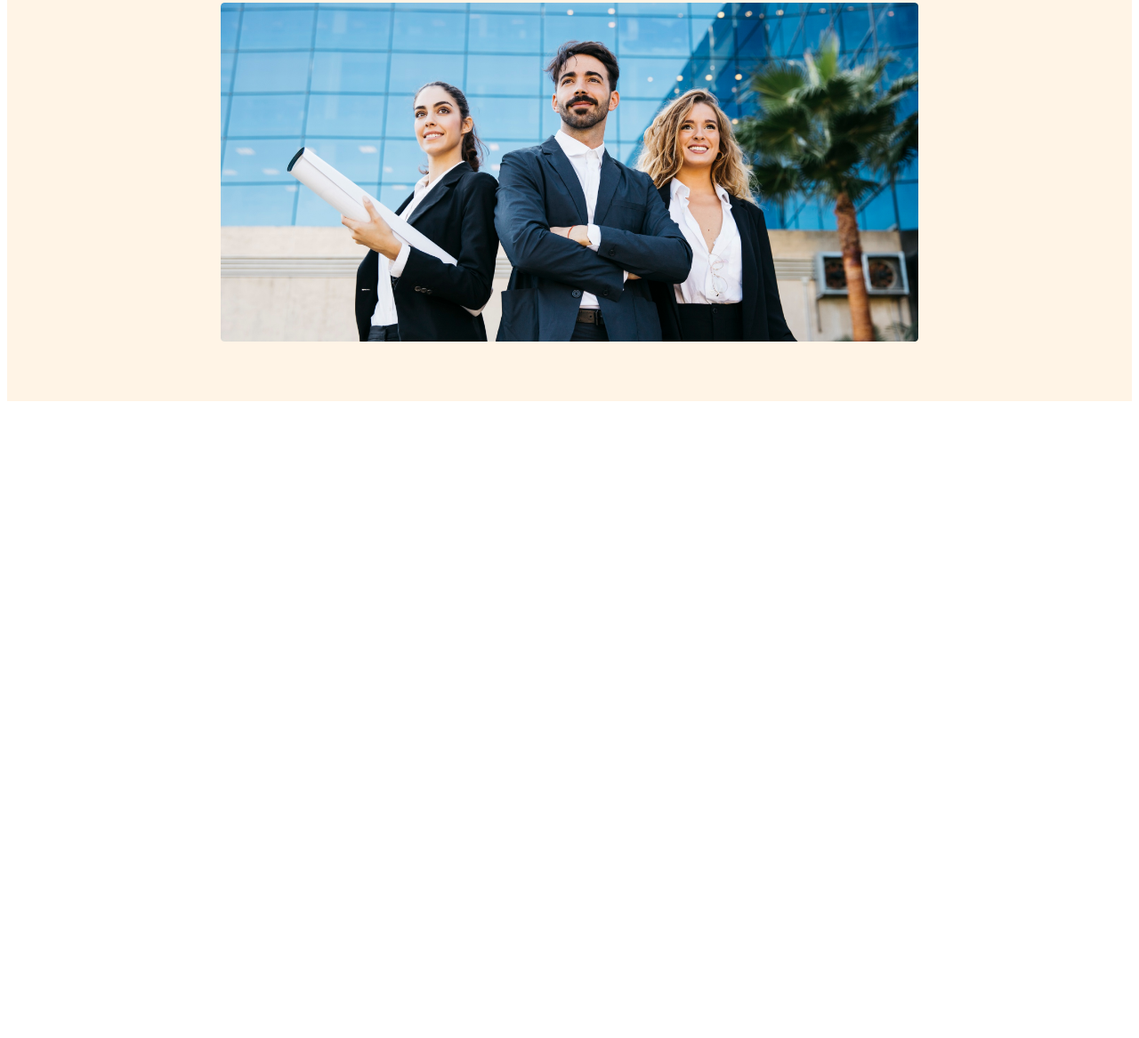
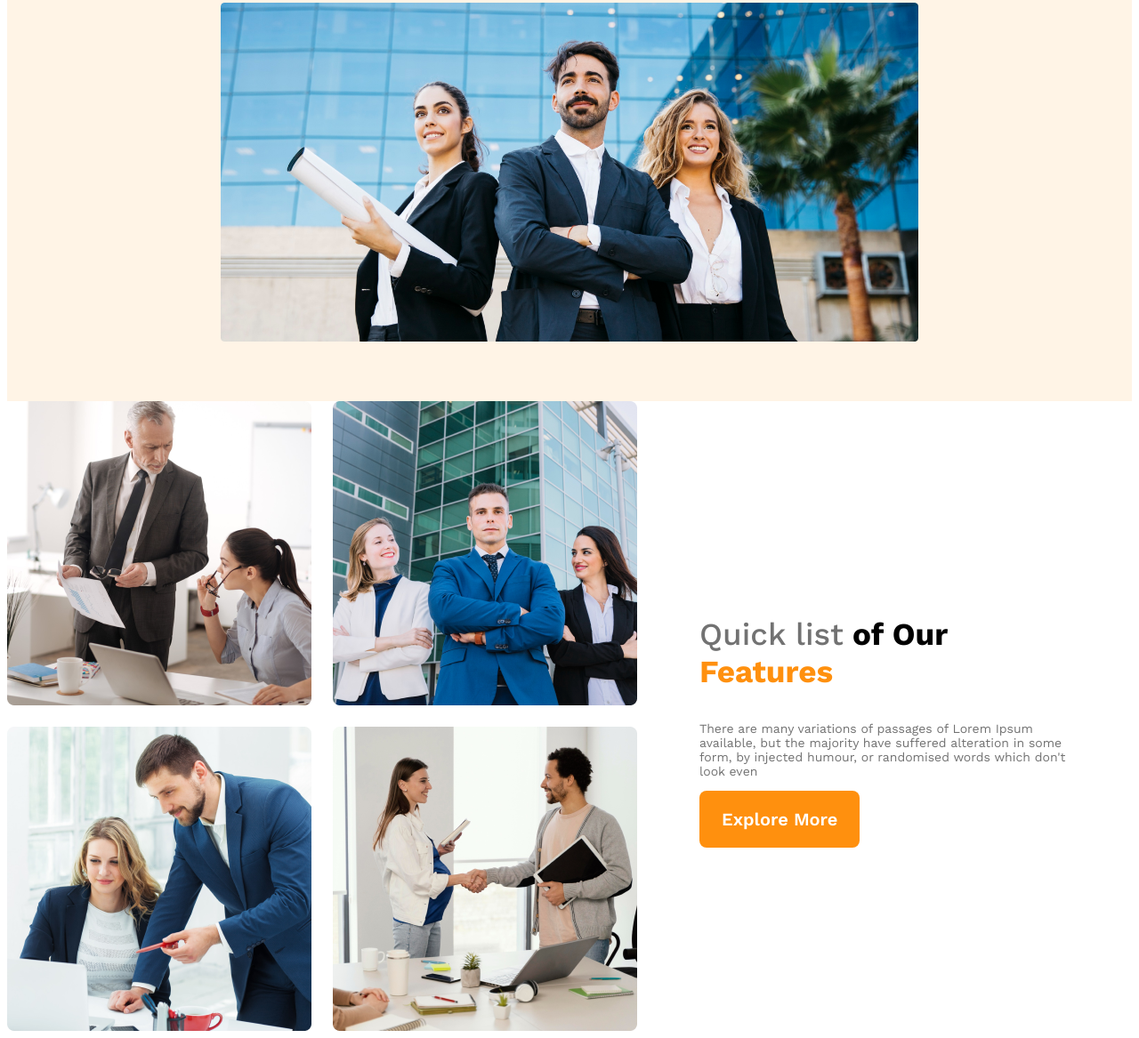
Before and after one commit to Ashraful-alam1184/g3-architects-resources-website, a plain HTML site: page index.html in a window 1280 px wide. Shown: the part 480-1647 px from the top of the page at 89% size. Before the commit the page ends 939 px from the top, so only its background shows below. Drawn offline with nearby package versions, Linux system fonts and the light colour scheme.

Commit message:
features section added

```diff
--- a/index.html
+++ b/index.html
@@ -7,6 +7,7 @@
     <link rel="stylesheet" href="style/architects.css">
 </head>
 <body>
+    <!-- header start -->
     <header>
         <nav>
             <h3 class="nav-title">G3 Architects</h3>
@@ -27,8 +28,23 @@
         </section>
 
     </header>
+    <!-- header end -->
     <main>
+        <!-- feature section -->
+        <section class="teams-container">
+            <div class="teams-img-container">
+               <img src="images/team1.png" alt="">
+               <img src="images/team2.png" alt="">
+               <img src="images/team3.png" alt="">
+               <img src="images/team4.png" alt="">
+            </div>
+            <div class="teams-content">
+                <h3 class="teams-title"><span class="quick-list">Quick list</span> <span class="our">of Our</span> <span class="featur">Features</span></h3>
+                <p class="teams-description">There are many variations of passages of Lorem Ipsum available, but the majority have suffered alteration in some form, by injected humour, or randomised words which don't look even</p>
+                <button class="btn-primary">Explore More</button>
 
+            </div>
+        </section>
 
     </main>
     <footer>
--- a/style/architects.css
+++ b/style/architects.css
@@ -91,3 +91,37 @@ nav li a{
         }
 
 }
+/* main style */
+main{
+    max-width: 1440px;
+    margin: 0 auto;
+}
+.teams-container{
+    display: flex;
+    align-items: center;
+}
+.teams-img-container{
+    display: grid;
+    grid-template-columns: repeat(2, 1fr);
+    gap: 24px;
+}
+.teams-content{
+    padding-right: 70px;
+    padding-left: 70px;
+}
+.teams-title{
+    font-size: 35px;
+}
+.teams-title .quick-list{
+   color: #727272;
+   font-weight: 500;
+}
+.teams-title .featur{
+    color: #FF900E;
+    font-weight: 700;
+}
+.teams-description{
+    color: #727272;
+    font-size: 14px;
+    font-weight: 400;
+}
```
